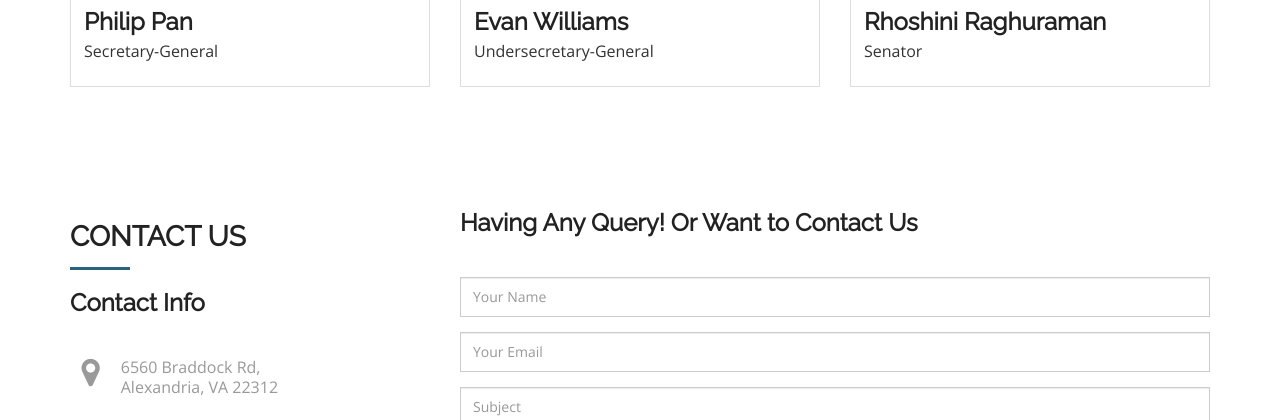
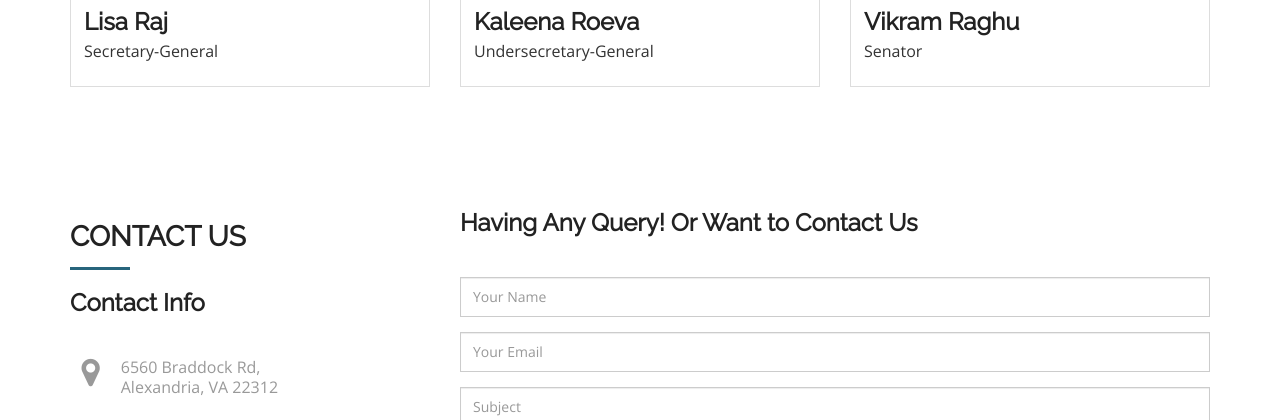
Before and after one commit to schennam714/mun, a Django app: template tjmun/templates/home/index.html in a window 1280 px wide. Shown: the part 2086-2506 px from the top of the page. Run offline with Django 3.2, Linux system fonts and the light colour scheme; the template is opened without the code that fills it, so the values that code supplies are empty; some libraries are stand-ins or nearby versions; some web fonts are replaced.

Commit message:
Updated Secretariat

```diff
--- /dev/null
+++ b/tjmun/apps/users/credentials.json
@@ -0,0 +1 @@
+{"installed":{"client_id":"888884416846-kmtsg3ceii9hjkm6gqhknjvkaap172em.apps.googleusercontent.com","project_id":"quickstart-1599520953868","auth_uri":"https://accounts.google.com/o/oauth2/auth","token_uri":"https://oauth2.googleapis.com/token","auth_provider_x509_cert_url":"https://www.googleapis.com/oauth2/v1/certs","client_secret":"X38ce6cAbyIJQpA0Dw17pUDZ","redirect_uris":["urn:ietf:wg:oauth:2.0:oob","http://localhost"]}}
--- a/tjmun/templates/home/index.html
+++ b/tjmun/templates/home/index.html
@@ -171,9 +171,9 @@
             </div>
             <div class="col-md-4 col-sm-3 col-xs-6">
               <div class="thumbnail">
-                  <img src="{% static 'img/philip.jpg' %}" alt="..." class="team-img">
+                  <img src="{% static 'img/lisa.jpg' %}" alt="..." class="team-img">
                 <div class="caption">
-                  <h3>Philip Pan</h3>
+                  <h3>Lisa Raj</h3>
                   <p>Secretary-General</p>
                   <!--
                   <ul class="list-inline">
@@ -187,9 +187,9 @@
             </div>
             <div class="col-md-4 col-sm-3 col-xs-6">
               <div class="thumbnail">
-                  <img src="{% static 'img/evan.jpg' %}" alt="..." class="team-img">
+                  <img src="{% static 'img/kaleena.jpg' %}" alt="..." class="team-img">
                 <div class="caption">
-                  <h3>Evan Williams</h3>
+                  <h3>Kaleena Roeva</h3>
                   <p>Undersecretary-General</p>
                   <!--
                   <ul class="list-inline">
@@ -203,9 +203,9 @@
             </div>
             <div class="col-md-4 col-sm-3 col-xs-6">
               <div class="thumbnail">
-                  <img src="{% static 'img/rhosh.jpg' %}" alt="..." class="team-img">
+                  <img src="{% static 'img/vikram.jpg' %}" alt="..." class="team-img">
                 <div class="caption">
-                  <h3>Rhoshini Raghuraman</h3>
+                  <h3>Vikram Raghu</h3>
                   <p>Senator</p>
                   <!--
                   <ul class="list-inline">
```
